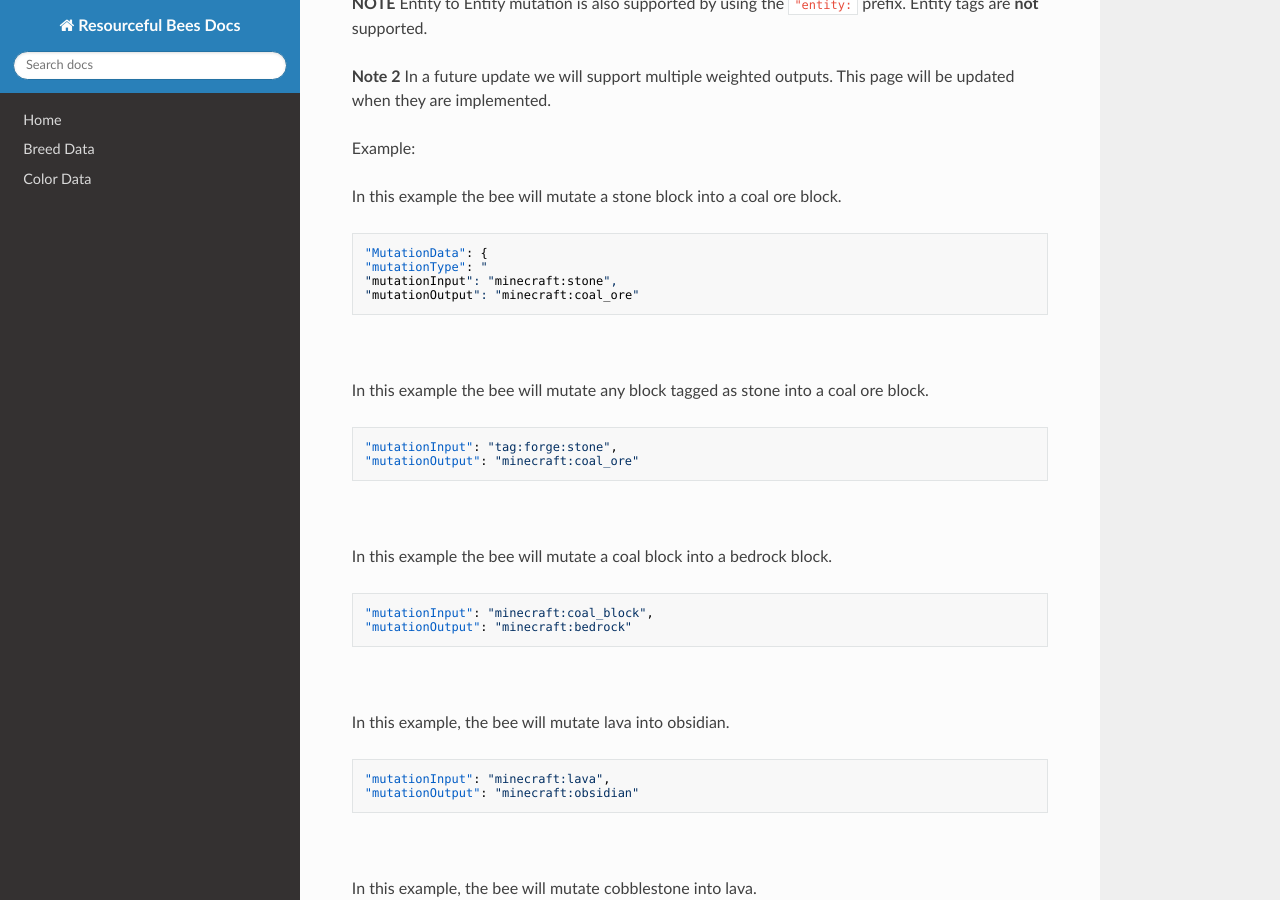
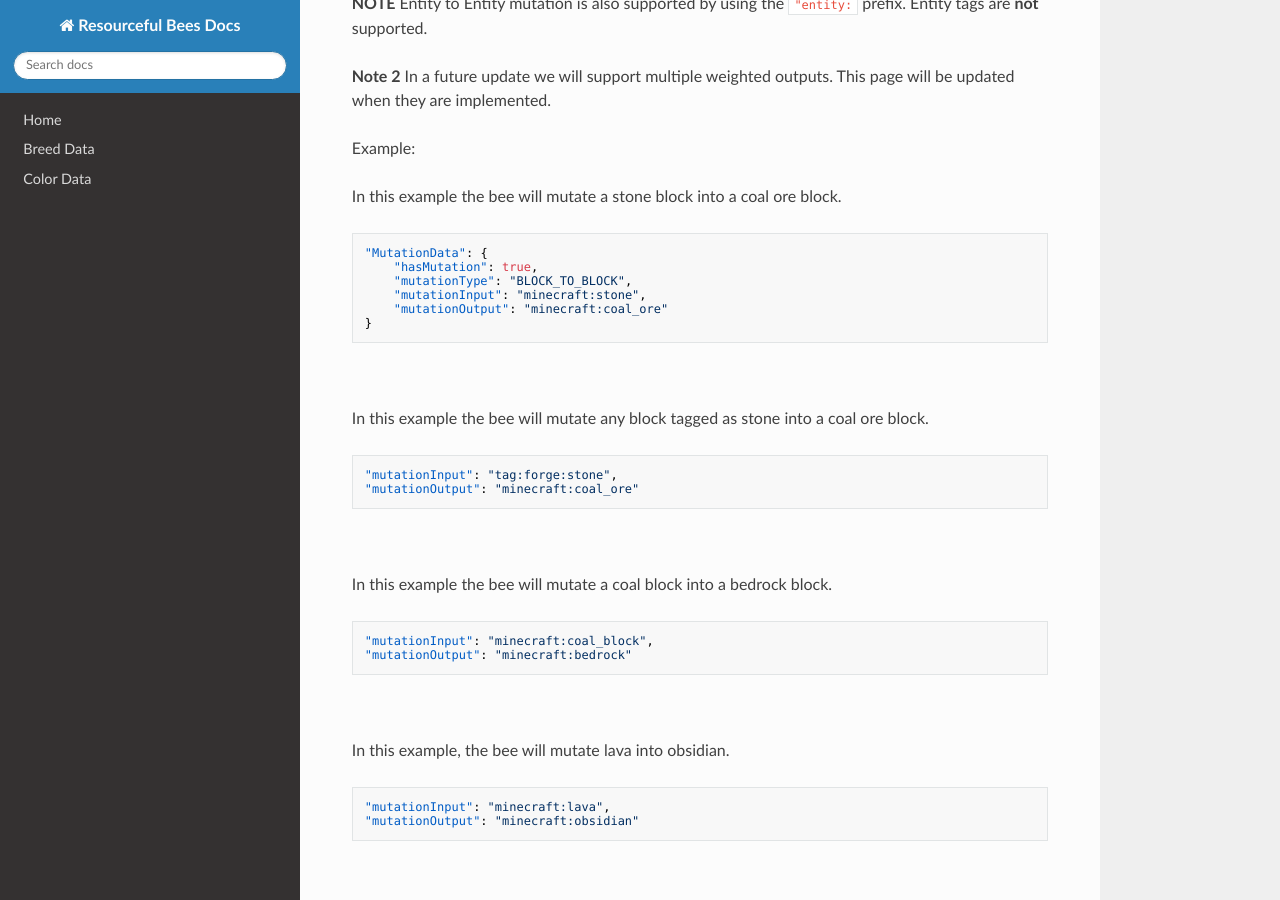
Before and after one commit to Team-Resourceful/ResourcefulBeesDocs, an MkDocs documentation site: the page built from docs/bee_data/mutation_data.md, in a window 1280 px wide and 900 px high, scrolled down 1546 px. Built offline with MkDocs 1.6.1, drawn with Linux system fonts in a browser that asks for light colours; nearby versions of some CDN libraries.

Commit message:
docs/bee_data/mutation_data.md updated from https://stackedit.io/

````diff
--- a/docs/bee_data/mutation_data.md
+++ b/docs/bee_data/mutation_data.md
@@ -59,9 +59,11 @@ Example:
 In this example the bee will mutate a stone block into a coal ore block.
 ```json
 "MutationData": {
-"mutationType": "
-"mutationInput": "minecraft:stone",
-"mutationOutput": "minecraft:coal_ore"
+	"hasMutation": true,
+	"mutationType": "BLOCK_TO_BLOCK",
+	"mutationInput": "minecraft:stone",
+	"mutationOutput": "minecraft:coal_ore"
+}
 ```
 <br>
 
````
Also changed, not shown: other parts of docs/bee_data/mutation_data.md (+1 -1 lines).
